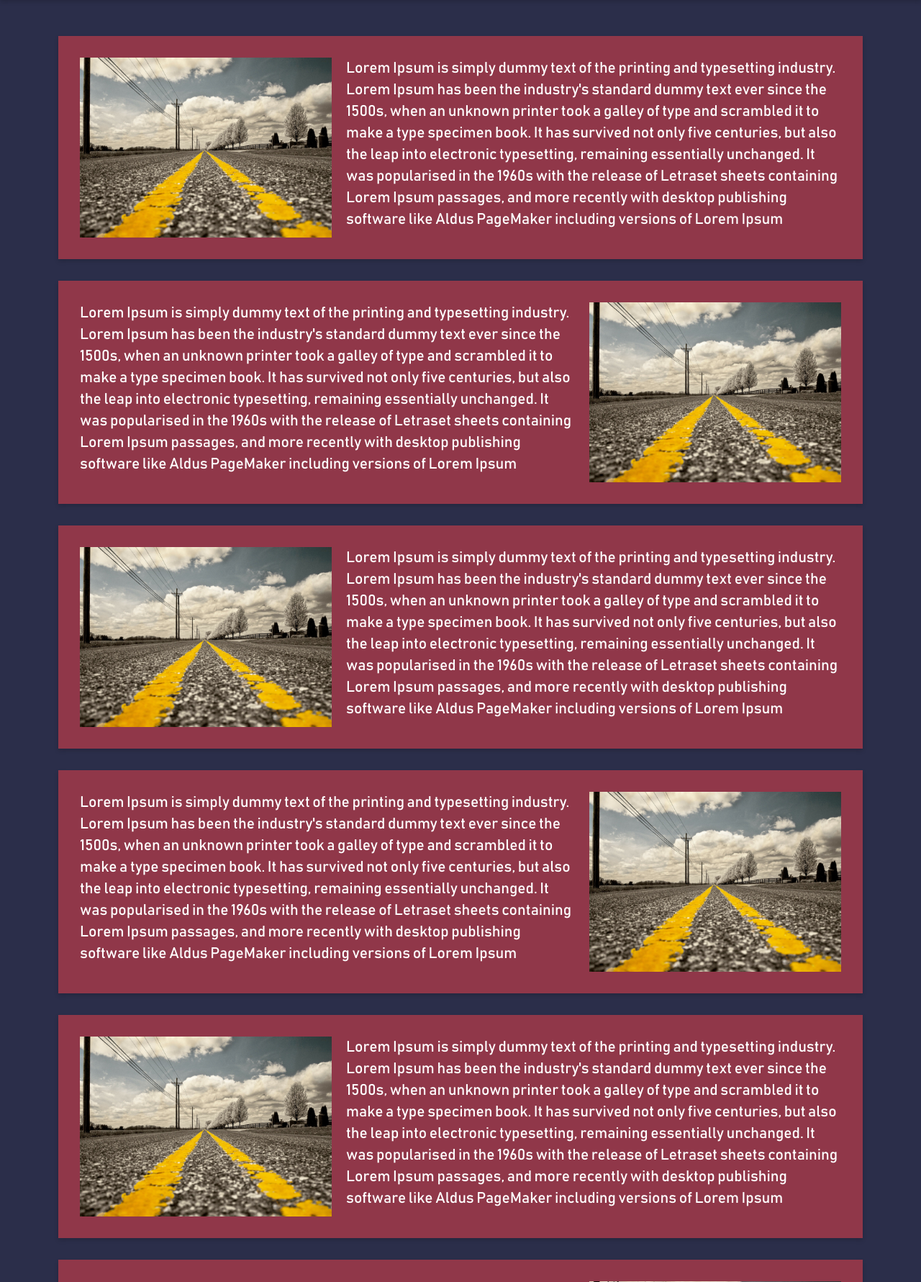
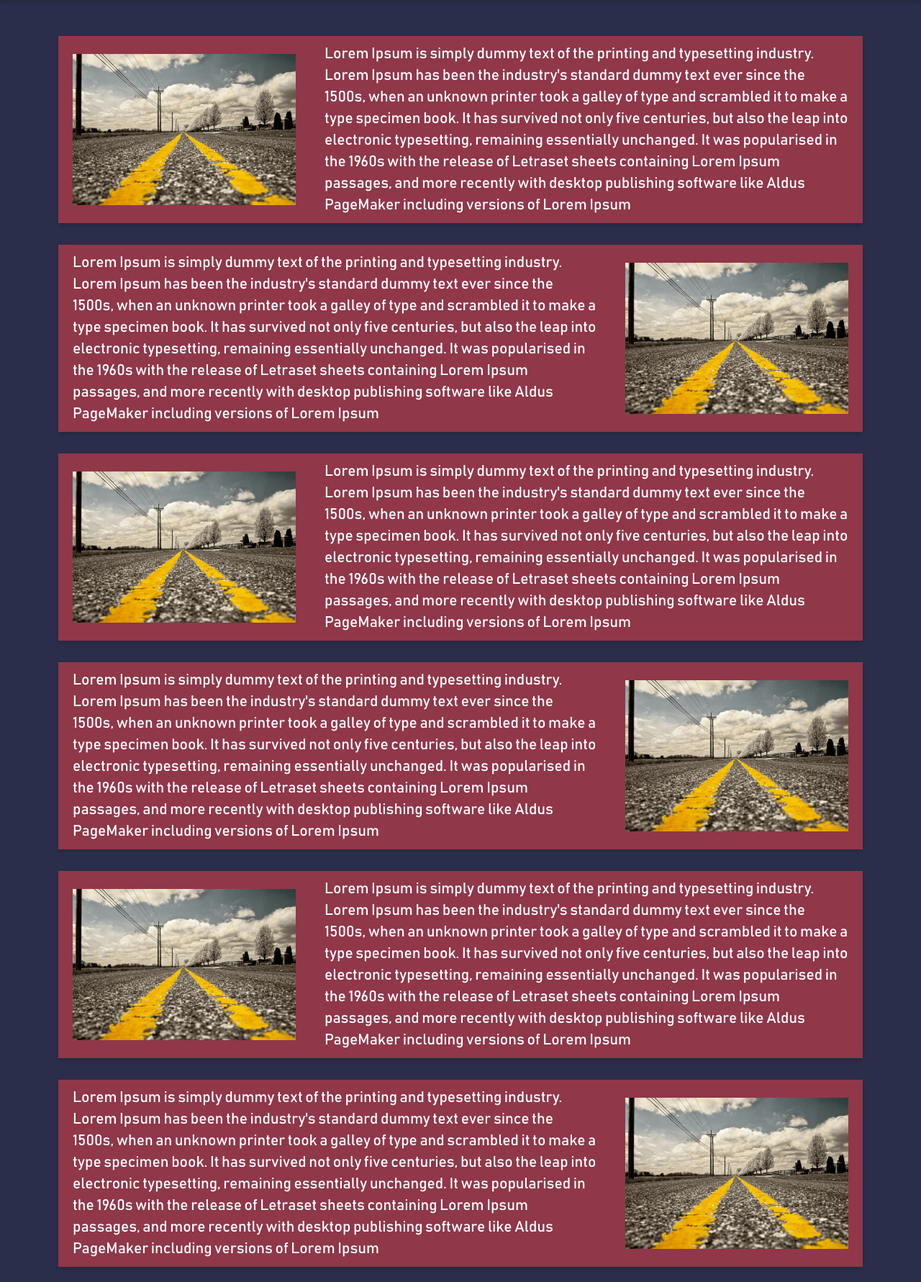
Before and after one commit to gabidiac11/AcS_tw_project, a PHP site: page /Views/Index.php in a window 1280 px wide. Shown: the part 72-1853 px from the top of the page at 72% size. Run offline with PHP 8.4, Linux system fonts and the light colour scheme.

Commit message:
#34 responsive home page

```diff
--- a/Views/Index.php
+++ b/Views/Index.php
@@ -24,7 +24,7 @@
             ?>
 
                 <a href="/accidents/<?= ($i) ?>" class="home-page-item box-shadow-re-use overwrite-achor<?= $i % 2 == 0 ? " item-right" : "" ?>">
-                    <img src="./../assets/images/not-found.jpg" />
+                    <div class="img-container"><img src="./../assets/images/not-found.jpg" /></div>
                     <div class="content-item">
                         Lorem Ipsum is simply dummy text of the printing and typesetting industry. Lorem Ipsum has been the industry's standard dummy text ever since the 1500s, when an unknown printer took a galley of type and scrambled it to make a type specimen book. It has survived not only five centuries, but also the leap into electronic typesetting, remaining essentially unchanged. It was popularised in the 1960s with the release of Letraset sheets containing Lorem Ipsum passages, and more recently with desktop publishing software like Aldus PageMaker including versions of Lorem Ipsum
                     </div>
--- a/Views/NotFound.php
+++ b/Views/NotFound.php
@@ -24,7 +24,7 @@
       <h1> Not found </h1>
 
       <p class="text-box-shadow-light-re-use">The page requested was not found. </p>
-
+      <p class="text-box-shadow-light-re-use">Navigate to <a href="/">Home</a>. </p>
    </div>
   </main>
 </body>
--- a/assets/css/home.css
+++ b/assets/css/home.css
@@ -12,15 +12,36 @@
 #home-page .home-page-item {
   width: 100%;
   margin-bottom: 30px;
+  background-color: #903749;
+
   display: flex;
+  flex-wrap: wrap;
+  align-items: center;
+  justify-content: center;
+}
 
-    padding: 30px;
-    background-color: #903749;
+#home-page .home-page-item:hover {
+  -webkit-box-shadow: 0px 3px 6px 0px rgba(0, 0, 0, 0.56);
+  -moz-box-shadow: 0px 3px 6px 0px rgba(0, 0, 0, 0.56);
+  box-shadow: 0px 3px 6px 0px rgba(0, 0, 0, 0.56);
+}
+
+#home-page .home-page-item:hover img {
+  -webkit-box-shadow: 0px 3px 6px 0px rgba(0, 0, 0, 0.56);
+  -moz-box-shadow: 0px 3px 6px 0px rgba(0, 0, 0, 0.56);
+  box-shadow: 0px 3px 6px 0px rgba(0, 0, 0, 0.56);
+}
+
+#home-page .home-page-item .img-container {
+  width: 350px;
+  max-width: 100%;
+  height: 250px;
+  padding: 20px;
 }
 
 #home-page .home-page-item img {
-    width: 350px;
-    height: 250px;
+  width: 100%;
+  height: 100%;
   object-fit: cover;
 }
 
@@ -29,20 +50,25 @@
   font-size: 21px;
   line-height: 30px;
   color: white;
-    padding-left: 20px;
   text-decoration: none;
+  padding: 10px 20px;
 }
-
 
 #home-page .home-page-item.item-right {
   flex-direction: row-reverse;
 }
 
 #home-page .home-page-item.item-right .content-item {
-    padding-left: 0;
-    padding-right: 20px;
 }
 
 body {
   background-color: #2b2e4a;
 }
+
+@media only screen and (max-width: 1000px) {
+  #home-page .home-page-item .content-item {
+    font-size: 16px;
+    line-height: 24px;
+    padding: 10px 20px;
+  }
+}
--- a/assets/css/index.css
+++ b/assets/css/index.css
@@ -226,21 +226,26 @@ head {
   width: 100%;
 }
 
-.overwrite-achor {
-  text-decoration: none;
+.overwrite-achor,
+.overwrite-achor * {
+  text-decoration: none!important;
 }
-.overwrite-achor:link {
-  text-decoration: none;
+.overwrite-achor:link,
+.overwrite-achor:link * {
+  text-decoration: none!important;
 }
 
-.overwrite-achor:visited {
-  text-decoration: none;
+.overwrite-achor:visited,
+.overwrite-achor:visited * {
+  text-decoration: none!important;
 }
 
-.overwrite-achor:hover {
-  text-decoration: underline;
+.overwrite-achor:hover,
+.overwrite-achor:hover * {
+  text-decoration: none!important;
 }
 
-.overwrite-achor:active {
-  text-decoration: underline;
+.overwrite-achor:active,
+.overwrite-achor:active * {
+  text-decoration: none!important;
 }
```
Lines whose indentation alone changed are shown as unchanged.
